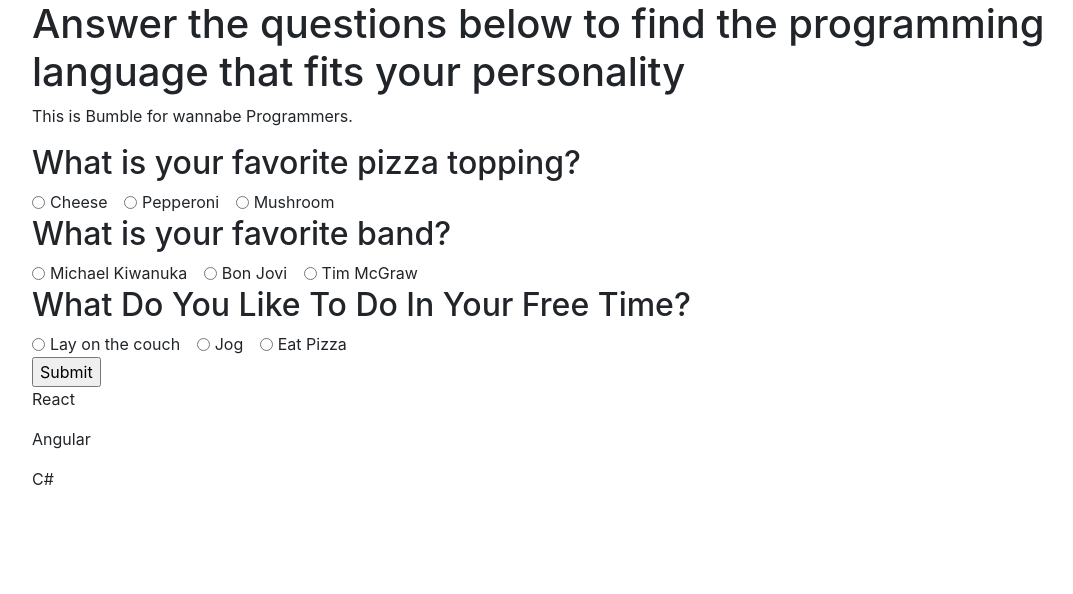
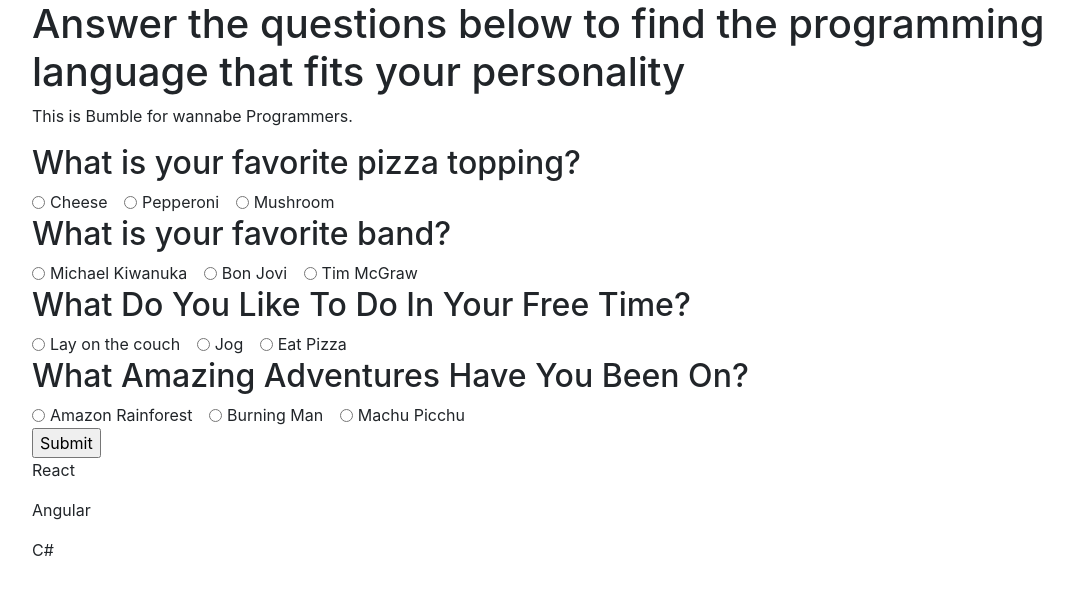
Before and after one commit to pearcy/language-suggester, a plain HTML site: page index.html in a window 1280 px wide. Shown: the whole page, without its empty margins (53-1126 px from the left). Drawn offline with Linux system fonts and the light colour scheme.

Commit message:
fix jquery logic

```diff
--- a/index.html
+++ b/index.html
@@ -63,6 +63,22 @@
               <label class="form-check-label">Eat Pizza</label>
             </div>
 
+              <!-- Ques block 4 -->
+
+              <h2>What Amazing Adventures Have You Been On?</h2>
+              <div class="form-check form-check-inline">
+                <input class="form-check-input" type="radio" name="adventure" value="amazon">
+                <label class="form-check-label">Amazon Rainforest</label>
+              </div>
+              <div class="form-check form-check-inline">
+                <input class="form-check-input" type="radio" name="adventure" value="burning">
+                <label class="form-check-label">Burning Man</label>
+              </div>
+              <div class="form-check form-check-inline">
+                <input class="form-check-input" type="radio" name="adventure" value="machu">
+                <label class="form-check-label">Machu Picchu</label>
+              </div>
+
 
             <!-- What Do You Like To Do In Your Free Time? -->
             <!-- What Amazing Adventures Have You Been On? -->
--- a/js/scripts.js
+++ b/js/scripts.js
@@ -16,7 +16,7 @@ $(document).ready(function() {
       $('#pizzaPep').show();
     } else if (pizza === 'mush' && band === 'kiwanuka' || time === 'pizza') {
       $('#pizzaMush').show();
-    }
+    } else if ()
 
   });
 
```
